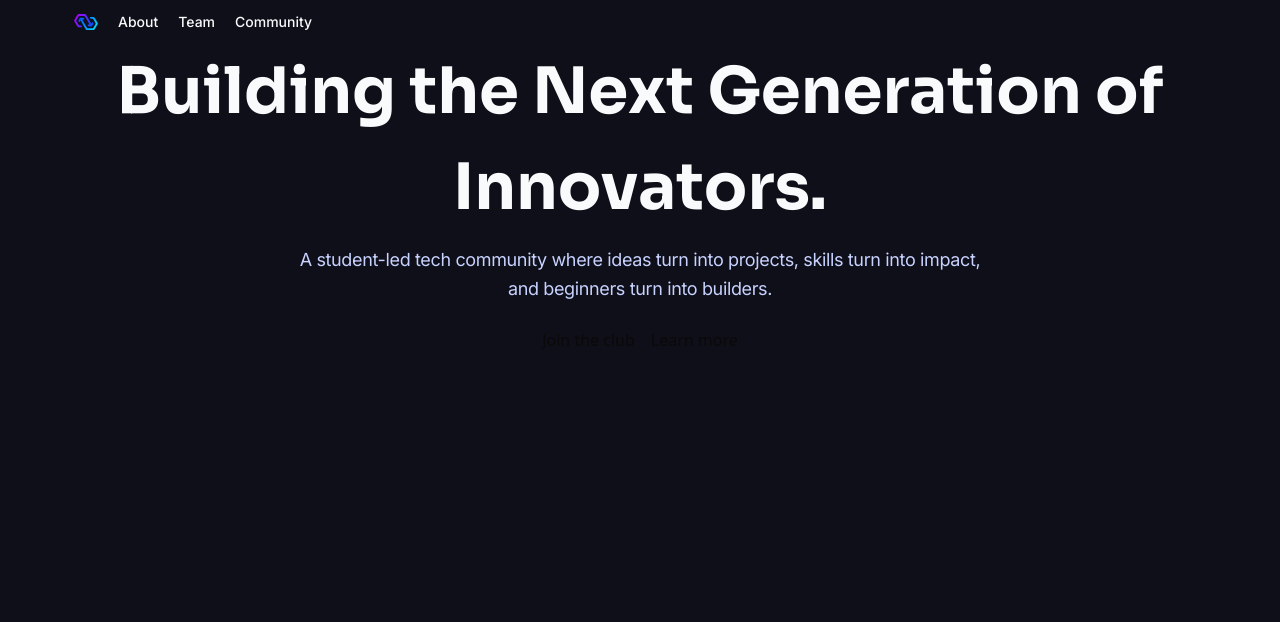
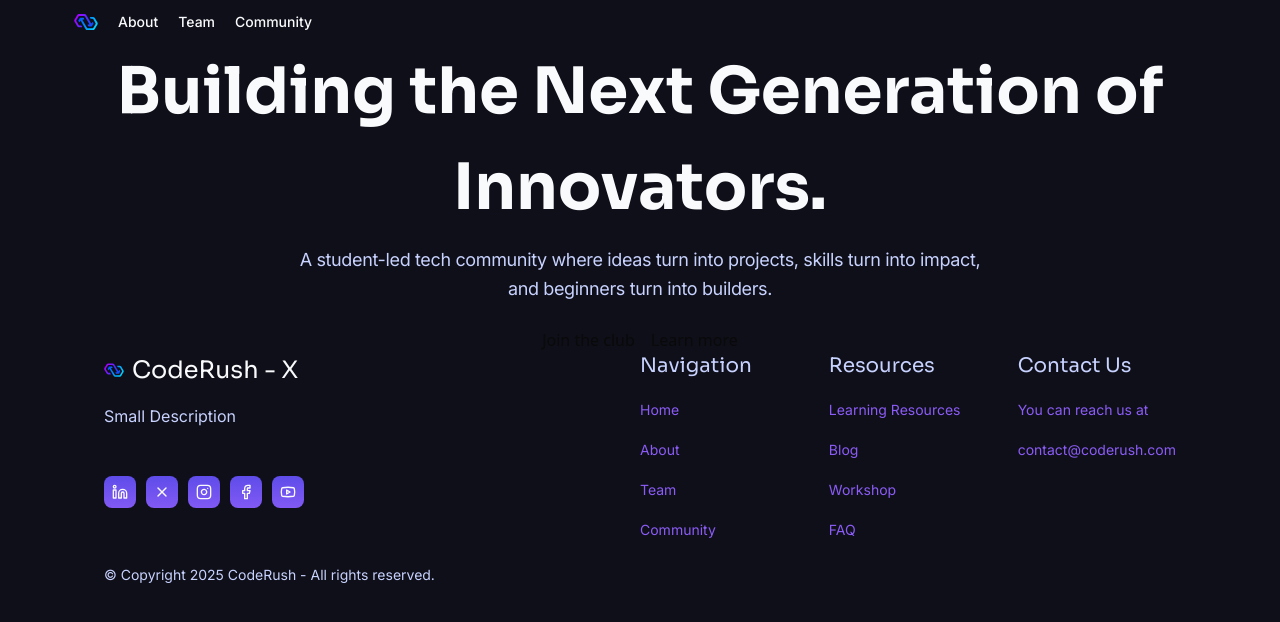
Before and after one commit to HridaySonawane/Coderush, a Next.js app: page / in a window 1280 px wide. Shown: the top 622 px of the page. Built offline with nearby package versions, Linux system fonts and the light colour scheme.

Commit message:
added footer

```diff
--- a/app/page.tsx
+++ b/app/page.tsx
@@ -1,3 +1,4 @@
+import Footer from "@/components/Footer";
 import Hero from "@/components/Landing/Hero";
 import Navbar from "@/components/Landing/Navbar";
 import Image from "next/image";
@@ -7,6 +8,7 @@ export default function Home() {
     <div className="flex flex-col w-full min-h-screen items-center justify-start px-16 bg-background font-sans dark:bg-black">
       <Navbar />
       <Hero />
+      <Footer />
     </div>
   );
 }
--- /dev/null
+++ b/components/Footer.tsx
@@ -0,0 +1,97 @@
+import React from "react";
+import { PowerSync } from "./Landing/Logo";
+import { Facebook, Instagram, Linkedin, X, Youtube } from "lucide-react";
+import Link from "next/link";
+
+const Footer = () => {
+  return (
+    <div className="w-full h-fit flex justify-between items-start px-10 pb-24">
+      <div className="flex flex-col w-full h-fit justify-start items-start gap-14">
+        <div className="flex flex-col w-full h-fit justify-center items-center gap-12">
+          <div className="flex flex-col w-full h-fit  justify-start items-start gap-4">
+            <div className="flex w-fit h-fit justify-start items-center gap-2">
+              <PowerSync className="w-5 h-5" />
+              <p className="w-fit h-fit font-sora text-text-primary text-[24px]">
+                CodeRush - X
+              </p>
+            </div>
+            <p className="w-fit h-fit font-inter text-text-secondary text-[16px]">
+              Small Description
+            </p>
+          </div>
+          <div className="flex w-full h-fit  justify-start items-start gap-2.5">
+            <div className="w-fit h-fit flex justify-center items-center gap-2.5 bg-linear-to-b from-primary from-[-42%] to-secondary to-127% rounded-md p-2">
+              <Linkedin className="w-4 h-4 text-text-primary" />
+            </div>
+            <div className="w-fit h-fit flex justify-center items-center gap-2.5 bg-linear-to-b from-primary from-[-42%] to-secondary to-127% rounded-md p-2">
+              <X className="w-4 h-4 text-text-primary" />
+            </div>
+            <div className="w-fit h-fit flex justify-center items-center gap-2.5 bg-linear-to-b from-primary from-[-42%] to-secondary to-127% rounded-md p-2">
+              <Instagram className="w-4 h-4 text-text-primary" />
+            </div>
+            <div className="w-fit h-fit flex justify-center items-center gap-2.5 bg-linear-to-b from-primary from-[-42%] to-secondary to-127% rounded-md p-2">
+              <Facebook className="w-4 h-4 text-text-primary" />
+            </div>
+            <div className="w-fit h-fit flex justify-center items-center gap-2.5 bg-linear-to-b from-primary from-[-42%] to-secondary to-127% rounded-md p-2">
+              <Youtube className="w-4 h-4 text-text-primary" />
+            </div>
+          </div>
+        </div>
+
+        <p className="w-fit h-fit text-center font-inter text-text-secondary text-[14px]">
+          © Copyright 2025 CodeRush - All rights reserved.
+        </p>
+      </div>
+
+      <div className="flex w-full h-fit justify-start items-start gap-12">
+        <div className="flex flex-col justify-center items-start w-full h-fit gap-5">
+          <p className="w-fit h-fit font-sora text-xl text-text-secondary">
+            Navigation
+          </p>
+          <Link href="/" className="text-secondary font-inter text-sm">
+            Home
+          </Link>
+          <Link href="/" className="text-secondary font-inter text-sm">
+            About
+          </Link>
+          <Link href="/" className="text-secondary font-inter text-sm">
+            Team
+          </Link>
+          <Link href="/" className="text-secondary font-inter text-sm">
+            Community
+          </Link>
+        </div>
+        <div className="flex flex-col justify-center items-start w-full h-fit gap-5">
+          <p className="w-fit h-fit font-sora text-xl text-text-secondary">
+            Resources
+          </p>
+          <Link href="/" className="text-secondary font-inter text-sm">
+            Learning Resources
+          </Link>
+          <Link href="/" className="text-secondary font-inter text-sm">
+            Blog
+          </Link>
+          <Link href="/" className="text-secondary font-inter text-sm">
+            Workshop
+          </Link>
+          <Link href="/" className="text-secondary font-inter text-sm">
+            FAQ
+          </Link>
+        </div>
+        <div className="flex flex-col justify-center items-start w-full h-fit gap-5">
+          <p className="w-fit h-fit font-sora text-xl text-text-secondary">
+            Contact Us
+          </p>
+          <Link href="/" className="text-secondary font-inter text-sm">
+            You can reach us at
+          </Link>
+          <Link href="mailto:contact@coderush.com" className="text-secondary font-inter text-sm">
+            contact@coderush.com
+          </Link>
+        </div>
+      </div>
+    </div>
+  );
+};
+
+export default Footer;
```
